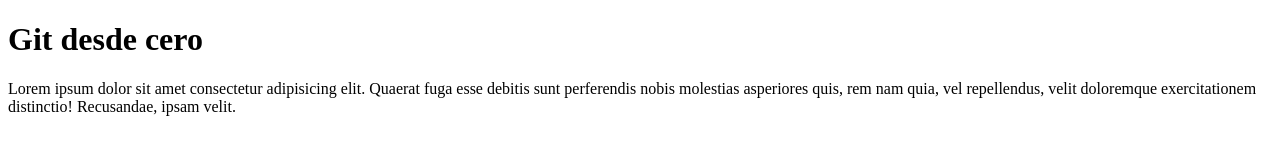
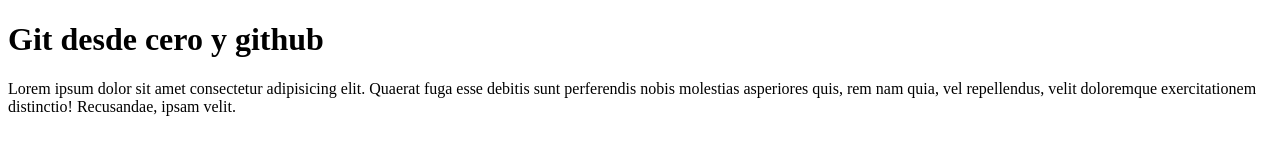
Before and after one commit to Josecarlos61/git-dede-cero, a plain HTML site: page index.html in a window 1280 px wide. Drawn offline with Linux system fonts and the light colour scheme.

Commit message:
Se modifica el h1

```diff
--- a/index.html
+++ b/index.html
@@ -9,7 +9,7 @@
 </head>
 
 <body>
-    <h1>Git desde cero</h1>
+    <h1>Git desde cero y github</h1>
     <p>Lorem ipsum dolor sit amet consectetur adipisicing elit. Quaerat fuga esse debitis sunt perferendis nobis
         molestias asperiores quis, rem nam quia, vel repellendus, velit doloremque exercitationem distinctio!
         Recusandae, ipsam velit.</p>
```
